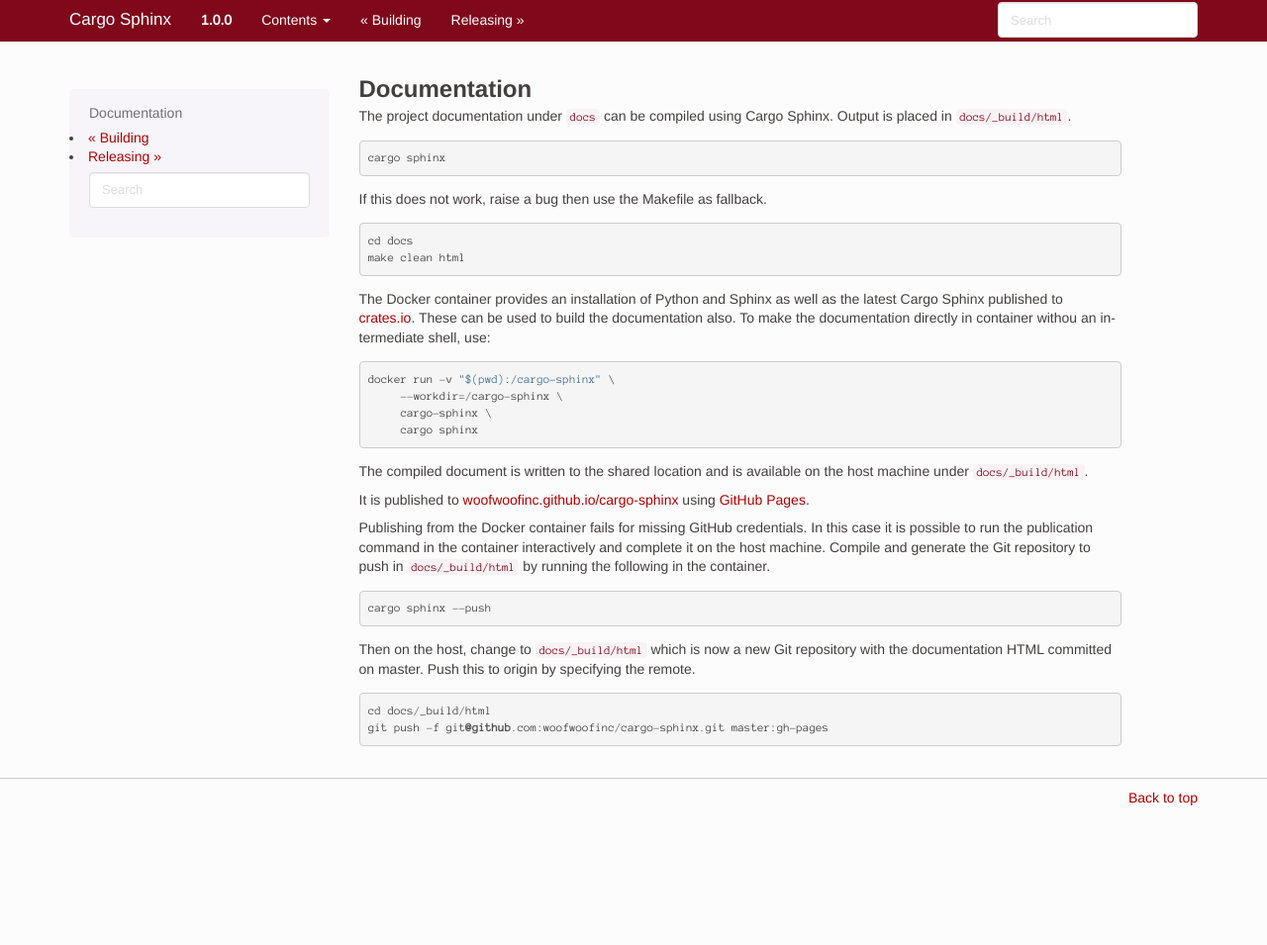
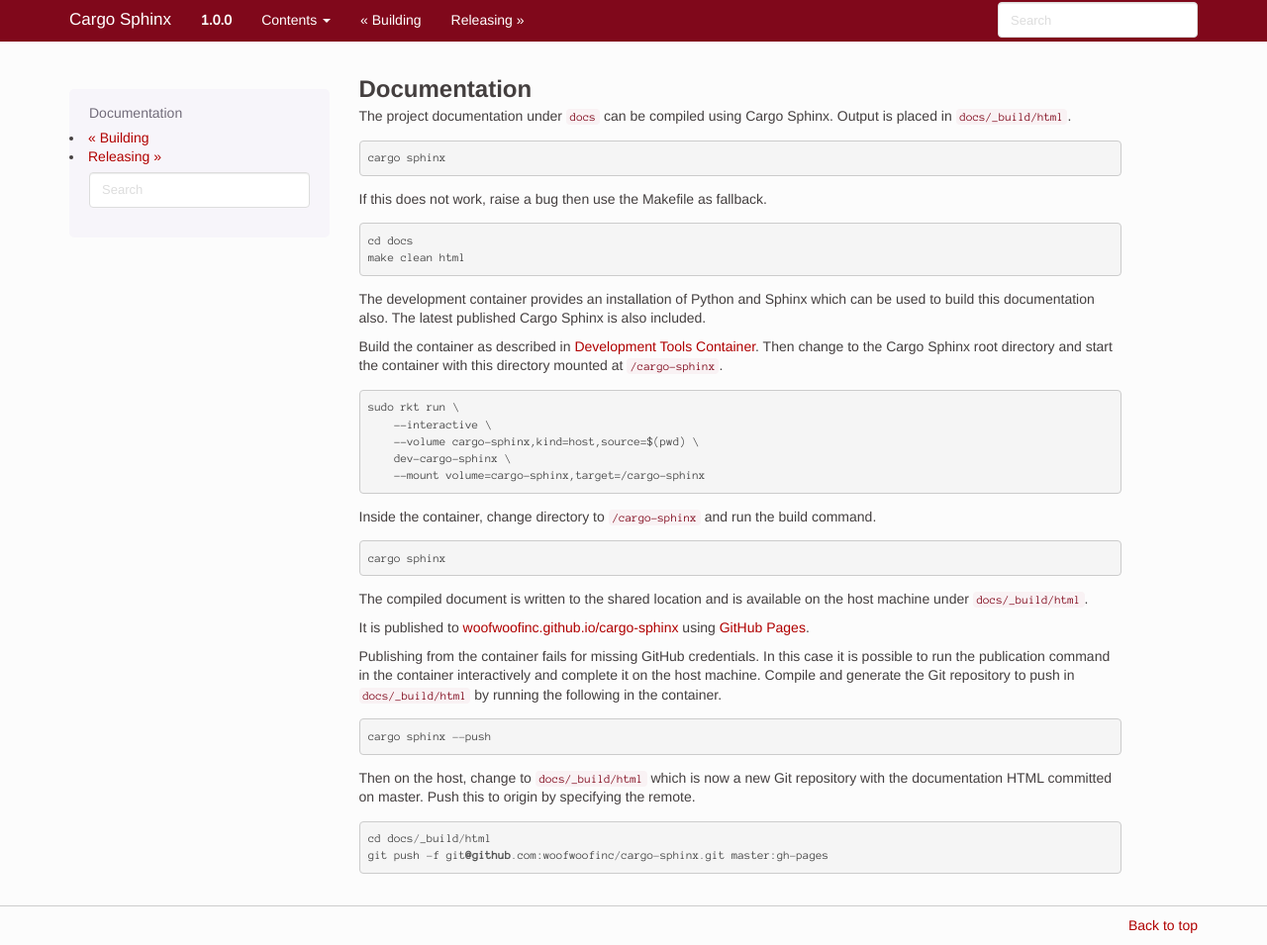
Before and after one commit to woofwoofinc/cargo-sphinx, a Sphinx documentation site: the page built from docs/documentation.rst, in a window 1280 px wide and 955 px high. Shown: the whole window at 99% size. Built offline with Sphinx 7.4.7, drawn with Linux system fonts in a browser that asks for light colours.

Commit message:
Replace Docker with OCI container. (#58)

```diff
--- a/docs/documentation.rst
+++ b/docs/documentation.rst
@@ -14,19 +16,28 @@ If this does not work, raise a bug then use the Makefile as fallback.
     cd docs
     make clean html
 
-The Docker container provides an installation of Python and Sphinx as well as
-the latest Cargo Sphinx published to `crates.io`_. These can be used to build
-the documentation also. To make the documentation directly in container withou
-an intermediate shell, use:
+The development container provides an installation of Python and Sphinx which
+can be used to build this documentation also. The latest published Cargo Sphinx
+is also included.
 
-.. _crates.io: https://crates.io
+Build the container as described in :ref:`dev`. Then change to the Cargo Sphinx
+root directory and start the container with this directory mounted at
+``/cargo-sphinx``.
 
 ::
 
-    docker run -v "$(pwd):/cargo-sphinx" \
-         --workdir=/cargo-sphinx \
-         cargo-sphinx \
-         cargo sphinx
+    sudo rkt run \
+        --interactive \
+        --volume cargo-sphinx,kind=host,source=$(pwd) \
+        dev-cargo-sphinx \
+        --mount volume=cargo-sphinx,target=/cargo-sphinx
+
+Inside the container, change directory to ``/cargo-sphinx`` and run the build
+command.
+
+::
+
+    cargo sphinx
 
 The compiled document is written to the shared location and is available on the
 host machine under ``docs/_build/html``.
@@ -36,11 +47,10 @@ It is published to `woofwoofinc.github.io/cargo-sphinx`_ using `GitHub Pages`_.
 .. _woofwoofinc.github.io/cargo-sphinx: https://woofwoofinc.github.io/cargo-sphinx
 .. _GitHub Pages: https://pages.github.com
 
-Publishing from the Docker container fails for missing GitHub credentials. In
-this case it is possible to run the publication command in the container
-interactively and complete it on the host machine. Compile and generate the
-Git repository to push in ``docs/_build/html`` by running the following in the
-container.
+Publishing from the container fails for missing GitHub credentials. In this case
+it is possible to run the publication command in the container interactively and
+complete it on the host machine. Compile and generate the Git repository to push
+in ``docs/_build/html`` by running the following in the container.
 
 ::
 
--- a/docs/index.rst
+++ b/docs/index.rst
@@ -29,10 +29,10 @@ Development
 .. toctree::
    :maxdepth: 1
 
+   dev
    building
    documentation
    releasing
-   docker
    travis
    clippy
 
```
Also changed, not shown: other parts of docs/documentation.rst (+2 -0 lines), docker.py (deleted, +0 -62 lines), docs/dev.rst (added, +51 -0 lines), docs/docker.rst (deleted, +0 -45 lines), dev/README.rst (added), 3 other files.
